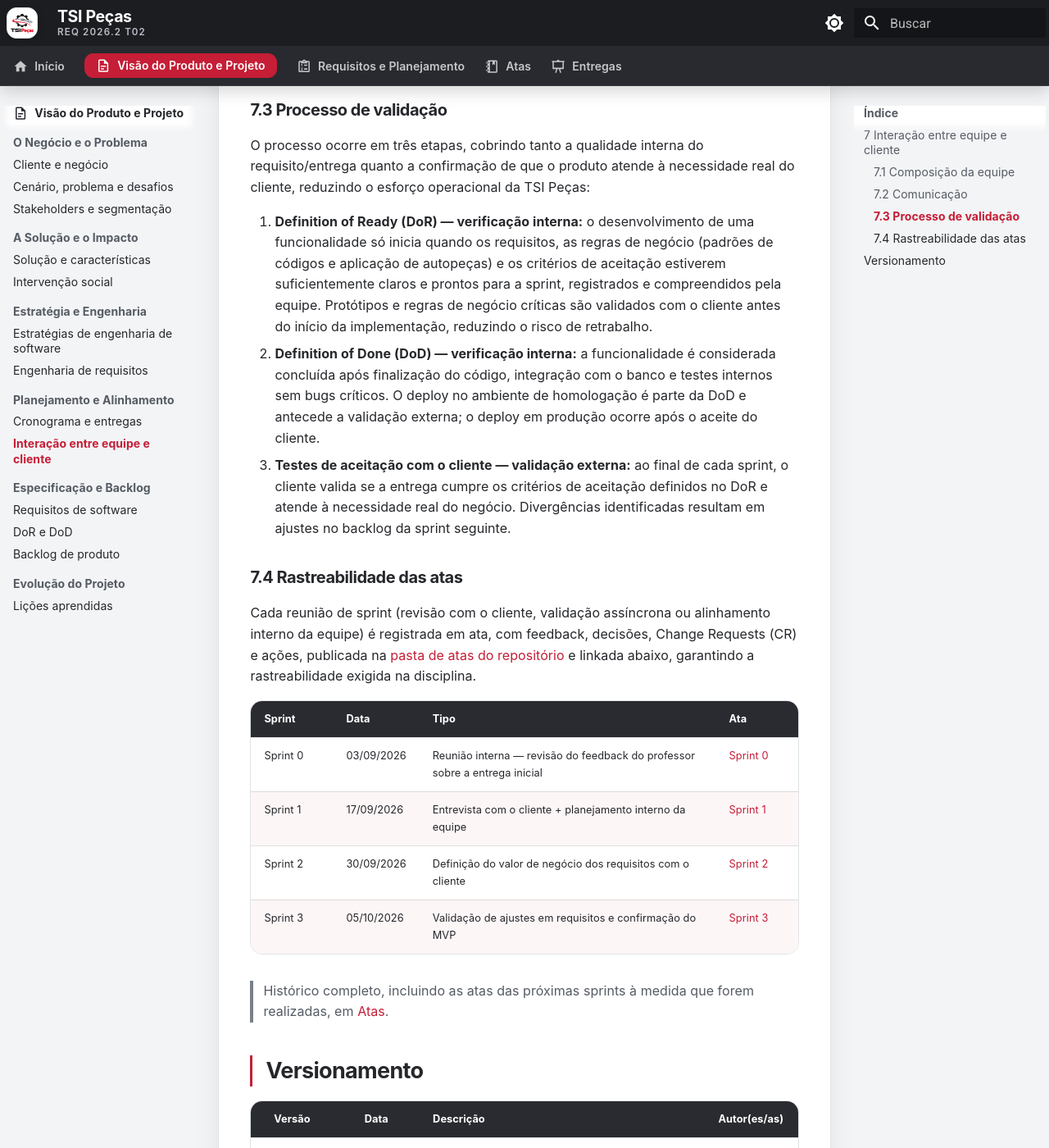
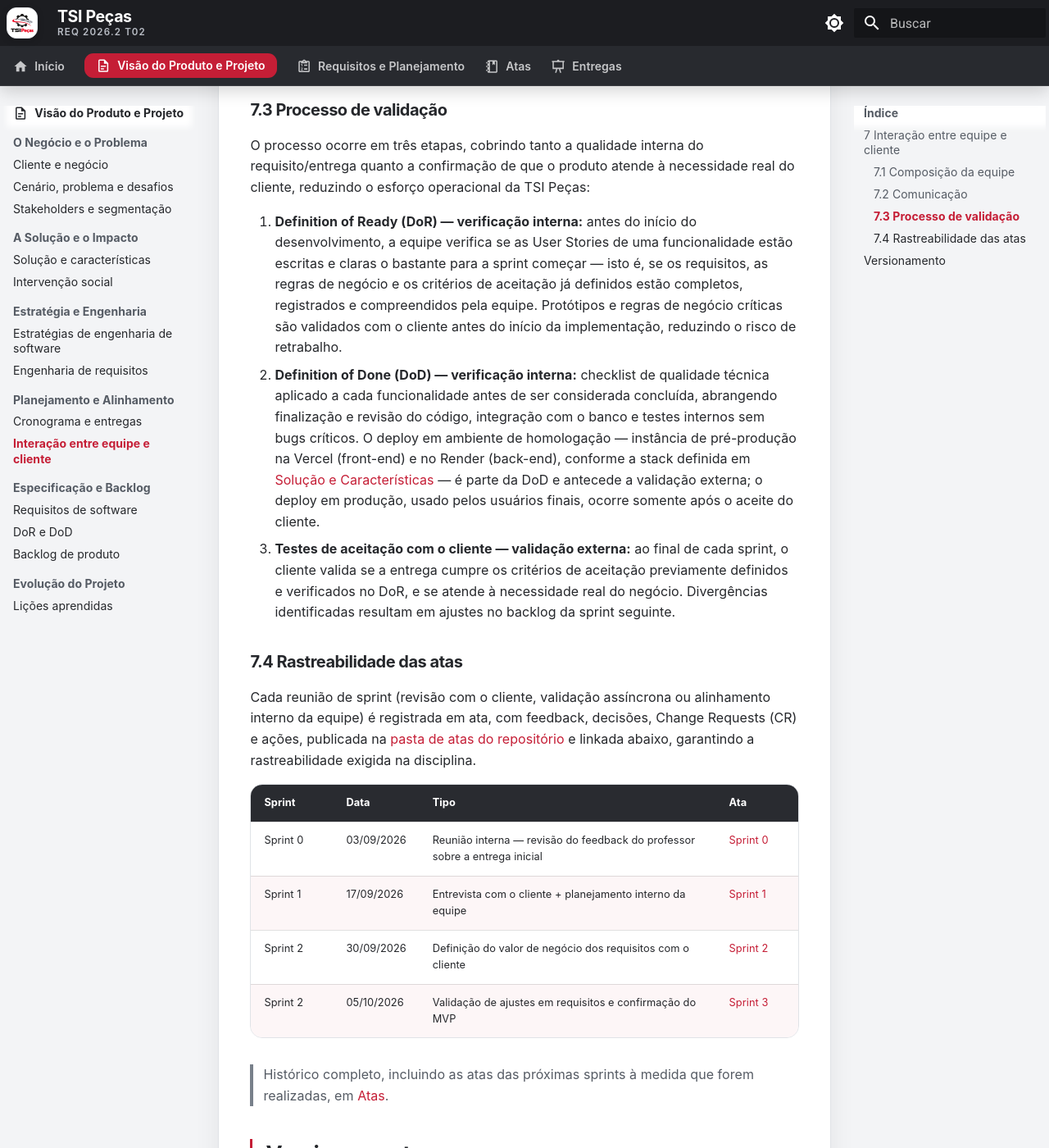
Before and after one commit to mdsreq-fga-unb/REQ-202562-T02-TSI-AutoPecas, an MkDocs documentation site: the page built from docs/visao-produto/interacao-equipe-cliente.md, in a window 1280 px wide and 1400 px high, scrolled down 2345 px. Shown: the whole window at 82% size. Built offline with MkDocs 1.6.1 and Material for MkDocs 9.7.7, drawn with Linux system fonts in a browser that asks for light colours; comment, search, counter and statistics services are not loaded; some of the changed text lies outside the part shown.

Commit message:
docs: corrige atribuicoes de backlog, DoR/DoD e rastreabilidade de atas (issue #9)
Atribui a ordenacao do Product Backlog exclusivamente ao Analista de
requisitos, corrige o DoR para refletir que ele verifica (e nao define)
os criterios de aceitacao, reformula o DoD como checklist de qualidade
tecnica com o ambiente de deploy de homologacao explicitado, e agrupa
as duas ultimas atas sob a mesma sprint na tabela de rastreabilidade.

```diff
--- a/docs/visao-produto/interacao-equipe-cliente.md
+++ b/docs/visao-produto/interacao-equipe-cliente.md
@@ -41,9 +41,9 @@
 
 O processo ocorre em três etapas, cobrindo tanto a qualidade interna do requisito/entrega quanto a confirmação de que o produto atende à necessidade real do cliente, reduzindo o esforço operacional da TSI Peças:
 
-1. **Definition of Ready (DoR) — verificação interna:** o desenvolvimento de uma funcionalidade só inicia quando os requisitos, as regras de negócio (padrões de códigos e aplicação de autopeças) e os critérios de aceitação estiverem suficientemente claros e prontos para a sprint, registrados e compreendidos pela equipe. Protótipos e regras de negócio críticas são validados com o cliente antes do início da implementação, reduzindo o risco de retrabalho.
-2. **Definition of Done (DoD) — verificação interna:** a funcionalidade é considerada concluída após finalização do código, integração com o banco e testes internos sem bugs críticos. O deploy no ambiente de homologação é parte da DoD e antecede a validação externa; o deploy em produção ocorre após o aceite do cliente.
-3. **Testes de aceitação com o cliente — validação externa:** ao final de cada sprint, o cliente valida se a entrega cumpre os critérios de aceitação definidos no DoR e atende à necessidade real do negócio. Divergências identificadas resultam em ajustes no backlog da sprint seguinte.
+1. **Definition of Ready (DoR) — verificação interna:** antes do início do desenvolvimento, a equipe verifica se as User Stories de uma funcionalidade estão escritas e claras o bastante para a sprint começar — isto é, se os requisitos, as regras de negócio e os critérios de aceitação já definidos estão completos, registrados e compreendidos pela equipe. Protótipos e regras de negócio críticas são validados com o cliente antes do início da implementação, reduzindo o risco de retrabalho.
+2. **Definition of Done (DoD) — verificação interna:** checklist de qualidade técnica aplicado a cada funcionalidade antes de ser considerada concluída, abrangendo finalização e revisão do código, integração com o banco e testes internos sem bugs críticos. O deploy em ambiente de homologação — instância de pré-produção na Vercel (front-end) e no Render (back-end), conforme a stack definida em [Solução e Características](solucao-e-caracteristicas.md) — é parte da DoD e antecede a validação externa; o deploy em produção, usado pelos usuários finais, ocorre somente após o aceite do cliente.
+3. **Testes de aceitação com o cliente — validação externa:** ao final de cada sprint, o cliente valida se a entrega cumpre os critérios de aceitação previamente definidos e verificados no DoR, e se atende à necessidade real do negócio. Divergências identificadas resultam em ajustes no backlog da sprint seguinte.
 
 ### 7.4 Rastreabilidade das atas
 
@@ -54,7 +54,7 @@
 | Sprint 0 | 03/09/2026 | Reunião interna — revisão do feedback do professor sobre a entrega inicial | [Sprint 0](../atas/sprint-0.md) |
 | Sprint 1 | 17/09/2026 | Entrevista com o cliente + planejamento interno da equipe | [Sprint 1](../atas/sprint-1.md) |
 | Sprint 2 | 30/09/2026 | Definição do valor de negócio dos requisitos com o cliente | [Sprint 2](../atas/sprint-2.md) |
-| Sprint 3 | 05/10/2026 | Validação de ajustes em requisitos e confirmação do MVP | [Sprint 3](../atas/sprint-3.md) |
+| Sprint 2 | 05/10/2026 | Validação de ajustes em requisitos e confirmação do MVP | [Sprint 3](../atas/sprint-3.md) |
 
 > Histórico completo, incluindo as atas das próximas sprints à medida que forem realizadas, em [Atas](../atas/index.md).
 
@@ -67,3 +67,4 @@
 | 1.2 | 07/09/2026 | Correção dos papéis da equipe e refinamento do processo de validação | [Luiz Moreira](https://github.com/luizhtmoreira) |
 | 1.3 | 27/09/2026 | Correção da issue 9: justificativa da acumulação de papéis, alinhamento das sprints a 14 dias, uso do GitHub Issues como ferramenta única de backlog, registro de evidências do WhatsApp e distinção entre DoR/DoD e validação externa | [Luiz Moreira](https://github.com/luizhtmoreira) |
 | 1.4 | 09/10/2026 | Adição da rastreabilidade das atas (tópico 7.4), linkando as atas de cada sprint | [Luiz Moreira](https://github.com/luizhtmoreira) |
+| 1.5 | 10/10/2026 | Atribuição da ordenação do Product Backlog exclusivamente ao Analista de requisitos; agrupamento das duas últimas atas sob a mesma sprint na tabela de rastreabilidade; correção do DoR (verifica, não define, critérios de aceitação) e do DoD (reformulado como checklist de qualidade técnica, com o ambiente de deploy de homologação explicitado) | [Luiz Moreira](https://github.com/luizhtmoreira) |
```
Also changed, not shown: other parts of docs/visao-produto/interacao-equipe-cliente.md (+2 -2 lines).
